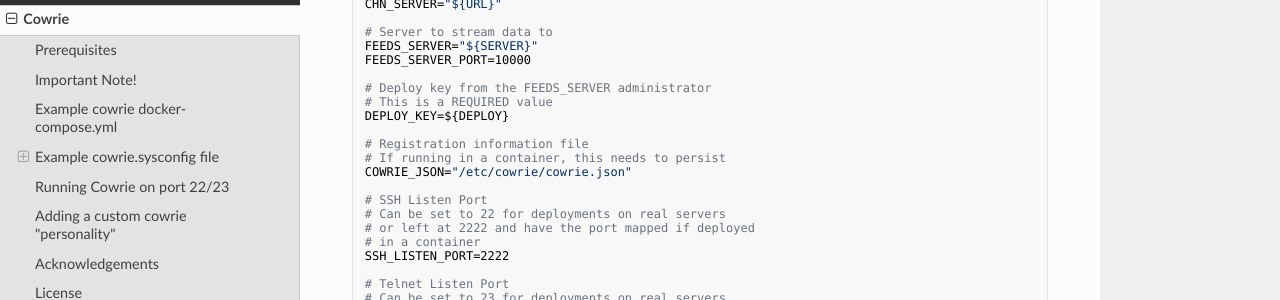
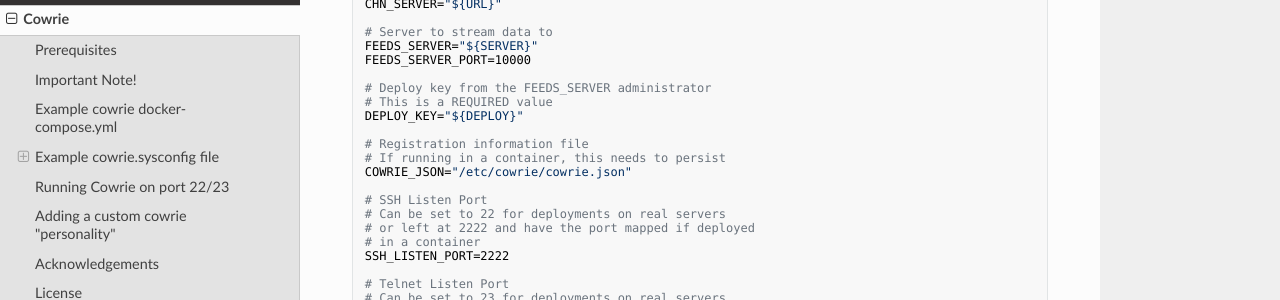
Before and after one commit to CommunityHoneyNetwork/chn-docs, an MkDocs documentation site: the page built from docs/cowrie.md, in a window 1280 px wide and 900 px high, scrolled down 1176 px. Shown: the part 151-451 px from the top of the window. Built offline with MkDocs 1.6.1, drawn with Linux system fonts in a browser that asks for light colours; nearby versions of some CDN libraries; old or Windows-style settings are respelled for this version of MkDocs.

Commit message:
Quotes
Signed-off-by: Jesse Bowling <jesse.bowling@duke.edu>

```diff
--- a/docs/cowrie.md
+++ b/docs/cowrie.md
@@ -60,7 +60,7 @@ FEEDS_SERVER_PORT=10000
 
 # Deploy key from the FEEDS_SERVER administrator
 # This is a REQUIRED value
-DEPLOY_KEY=${DEPLOY}
+DEPLOY_KEY="${DEPLOY}"
 
 # Registration information file
 # If running in a container, this needs to persist
```
